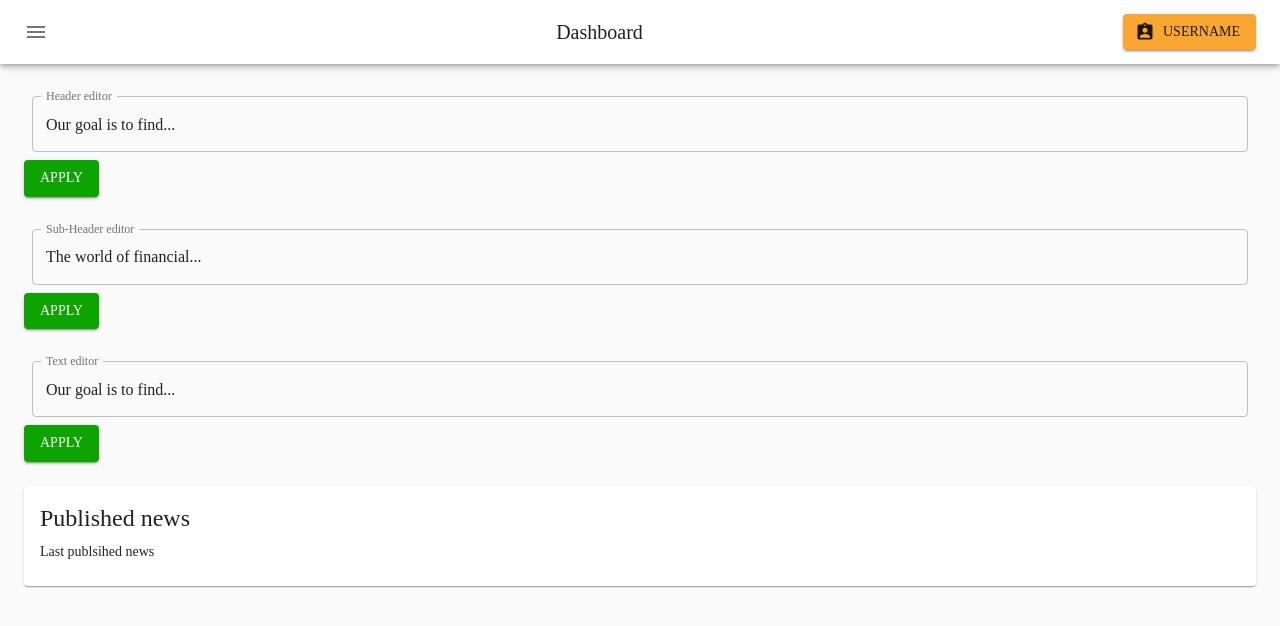
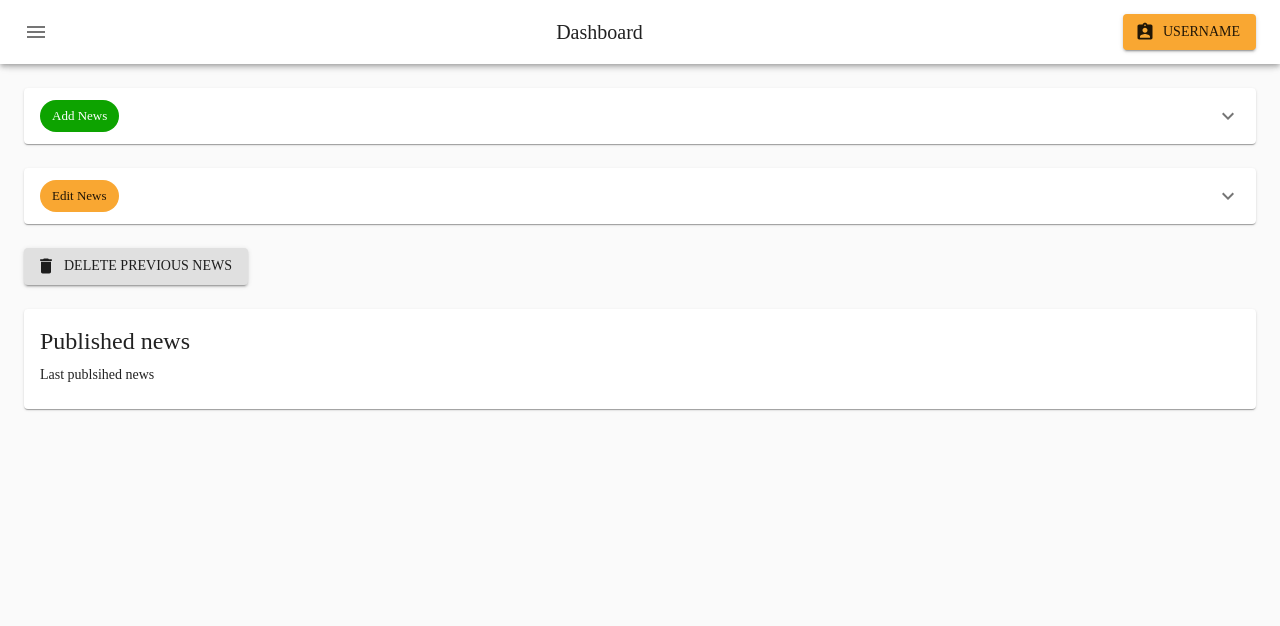
Before and after one commit to Stech97/Crypto, a React (Create React App) app: page /pages/account/news in a window 1280 px wide. Shown: the top 626 px of the page. Built offline with nearby package versions, Linux system fonts and the light colour scheme.

Commit message:
added Add, edit and delete news

```diff
--- a/src/pages/account/Pages.jsx
+++ b/src/pages/account/Pages.jsx
@@ -20,18 +20,8 @@ const theme = createMuiTheme({
     secondary: {
       main: '#0DA300',
     },
+  },
 
-    counter: {
-      main: '#ffffff',
-    },
-
-    gradient_1: {
-      main: '#f12711',
-    },
-    gradient_2: {
-      main: '#f5af19',
-    },
-  },
   typography: {
     fontFamily: ['IBM Plex Sans'],
   },
--- a/src/pages/account/components/News.jsx
+++ b/src/pages/account/components/News.jsx
@@ -19,7 +19,19 @@ import TableHead from '@material-ui/core/TableHead';
 import TableRow from '@material-ui/core/TableRow';
 import Paper from '@material-ui/core/Paper';
 import TextField from '@material-ui/core/TextField';
-
+import Accordion from '@material-ui/core/Accordion';
+import AccordionDetails from '@material-ui/core/AccordionDetails';
+import AccordionSummary from '@material-ui/core/AccordionSummary';
+import AccordionActions from '@material-ui/core/AccordionActions';
+import ExpandMoreIcon from '@material-ui/icons/ExpandMore';
+import Chip from '@material-ui/core/Chip';
+import Divider from '@material-ui/core/Divider';
+import DeleteIcon from '@material-ui/icons/Delete';
+import Dialog from '@material-ui/core/Dialog';
+import Input from '@material-ui/core/Input';
+import DialogActions from '@material-ui/core/DialogActions';
+import DialogContent from '@material-ui/core/DialogContent';
+import DialogTitle from '@material-ui/core/DialogTitle';
 const drawerWidth = 240;
 
 const useStyles = makeStyles((theme) => ({
@@ -29,9 +41,39 @@ const useStyles = makeStyles((theme) => ({
   root: {
     display: 'flex',
     flexGrow: 1,
+    width: '100%',
     '& .MuiTextField-root': {
       margin: theme.spacing(1),
       width: '100%',
+    },
+  },
+  heading: {
+    fontSize: theme.typography.pxToRem(15),
+  },
+  secondaryHeading: {
+    fontSize: theme.typography.pxToRem(15),
+    color: theme.palette.text.secondary,
+  },
+  icon: {
+    verticalAlign: 'bottom',
+    height: 20,
+    width: 20,
+  },
+  details: {
+    alignItems: 'center',
+  },
+  column: {
+    flexBasis: '33.33%',
+  },
+  helper: {
+    borderLeft: `2px solid ${theme.palette.divider}`,
+    padding: theme.spacing(1, 2),
+  },
+  link: {
+    color: theme.palette.primary.main,
+    textDecoration: 'none',
+    '&:hover': {
+      textDecoration: 'underline',
     },
   },
   paper: {
@@ -95,7 +137,20 @@ const useStyles = makeStyles((theme) => ({
 export default function Finance(props) {
   const classes = useStyles();
   const theme = useTheme();
+  const [open, setOpen] = React.useState(false);
+  const [age, setAge] = React.useState('');
 
+  const handleChange = (event) => {
+    setAge(Number(event.target.value) || '');
+  };
+
+  const handleClickOpen = () => {
+    setOpen(true);
+  };
+
+  const handleClose = () => {
+    setOpen(false);
+  };
   return (
     <main
       className={clsx(classes.content, {
@@ -103,6 +158,26 @@ export default function Finance(props) {
       })}
     >
       <div className={classes.drawerHeader} />
+      <Grid
+        container
+        spacing={3}
+        container
+        direction="row"
+        justify="flex-start"
+        alignItems="flex-start"
+      >
+        <Grid item xs={12}>
+          <Accordion defaultExpanded={false}>
+            <AccordionSummary
+              expandIcon={<ExpandMoreIcon />}
+              aria-controls="panel1c-content"
+              id="panel1c-header"
+            >
+              <div className={classes.column}>
+                <Chip color="secondary" label="Add News" />
+              </div>
+            </AccordionSummary>
+            <AccordionDetails className={classes.details}>
               <Grid
                 container
                 spacing={3}
@@ -122,9 +197,6 @@ export default function Finance(props) {
                       value="Our goal is to find..."
                     />
                   </form>
-          <Button variant="contained" color="secondary">
-            Apply
-          </Button>
                 </Grid>
                 <Grid item xs={12}>
                   <form className={classes.root} noValidate autoComplete="off">
@@ -137,9 +209,6 @@ export default function Finance(props) {
                       value="The world of financial..."
                     />
                   </form>
-          <Button variant="contained" color="secondary">
-            Apply
-          </Button>
                 </Grid>
                 <Grid item xs={12}>
                   <form className={classes.root} noValidate autoComplete="off">
@@ -152,9 +221,145 @@ export default function Finance(props) {
                       value="Our goal is to find..."
                     />
                   </form>
-          <Button variant="contained" color="secondary">
+                </Grid>
+              </Grid>
+            </AccordionDetails>
+            <Divider />
+            <AccordionActions>
+              <Button size="small">Cancel</Button>
+              <Button size="small" color="secondary">
                 Apply
               </Button>
+            </AccordionActions>
+          </Accordion>
+        </Grid>
+        <Grid item xs={12}>
+          <Grid item xs={12}>
+            <Accordion defaultExpanded={false}>
+              <AccordionSummary
+                expandIcon={<ExpandMoreIcon />}
+                aria-controls="panel1c-content"
+                id="panel1c-header"
+              >
+                <div className={classes.column}>
+                  <Chip color="primary" label="Edit News" />
+                </div>
+              </AccordionSummary>
+              <AccordionDetails className={classes.details}>
+                <Grid
+                  container
+                  spacing={3}
+                  container
+                  direction="row"
+                  justify="flex-start"
+                  alignItems="flex-start"
+                >
+                  <Grid item xs={12}>
+                    <form
+                      className={classes.root}
+                      noValidate
+                      autoComplete="off"
+                    >
+                      <TextField
+                        id="outlined-multiline-flexible"
+                        label="Header editor"
+                        multiline
+                        rowsMax={4}
+                        variant="outlined"
+                        value="Our goal is to find..."
+                      />
+                    </form>
+                  </Grid>
+                  <Grid item xs={12}>
+                    <form
+                      className={classes.root}
+                      noValidate
+                      autoComplete="off"
+                    >
+                      <TextField
+                        id="outlined-multiline-flexible"
+                        label="Sub-Header editor"
+                        multiline
+                        rowsMax={4}
+                        variant="outlined"
+                        value="The world of financial..."
+                      />
+                    </form>
+                  </Grid>
+                  <Grid item xs={12}>
+                    <form
+                      className={classes.root}
+                      noValidate
+                      autoComplete="off"
+                    >
+                      <TextField
+                        id="outlined-multiline-flexible"
+                        label="Text editor"
+                        multiline
+                        rowsMax={4}
+                        variant="outlined"
+                        value="Our goal is to find..."
+                      />
+                    </form>
+                  </Grid>
+                </Grid>
+              </AccordionDetails>
+              <Divider />
+              <AccordionActions>
+                <Button size="small">Cancel</Button>
+                <Button size="small" color="secondary">
+                  Apply
+                </Button>
+              </AccordionActions>
+            </Accordion>
+          </Grid>
+        </Grid>
+        <Grid item xs={12}>
+          <Button
+            variant="contained"
+            color="error"
+            startIcon={<DeleteIcon />}
+            onClick={handleClickOpen}
+          >
+            Delete previous news
+          </Button>
+
+          <Dialog
+            disableBackdropClick
+            disableEscapeKeyDown
+            open={open}
+            onClose={handleClose}
+          >
+            <DialogTitle>Fill the form</DialogTitle>
+            <DialogContent>
+              <form className={classes.container}>
+                <FormControl className={classes.formControl}>
+                  <InputLabel htmlFor="demo-dialog-native">
+                    Select news
+                  </InputLabel>
+                  <Select
+                    native
+                    value={10}
+                    onChange={handleChange}
+                    input={<Input id="demo-dialog-native" />}
+                  >
+                    <option aria-label="None" value="" />
+                    <option value={10}>Ten</option>
+                    <option value={20}>Twenty</option>
+                    <option value={30}>Thirty</option>
+                  </Select>
+                </FormControl>
+              </form>
+            </DialogContent>
+            <DialogActions>
+              <Button onClick={handleClose} color="primary">
+                Cancel
+              </Button>
+              <Button onClick={handleClose} color="primary">
+                Ok
+              </Button>
+            </DialogActions>
+          </Dialog>
         </Grid>
         <Grid item xs={12}>
           <Card className={classes.root}>
```
Lines whose indentation alone changed are shown as unchanged.
